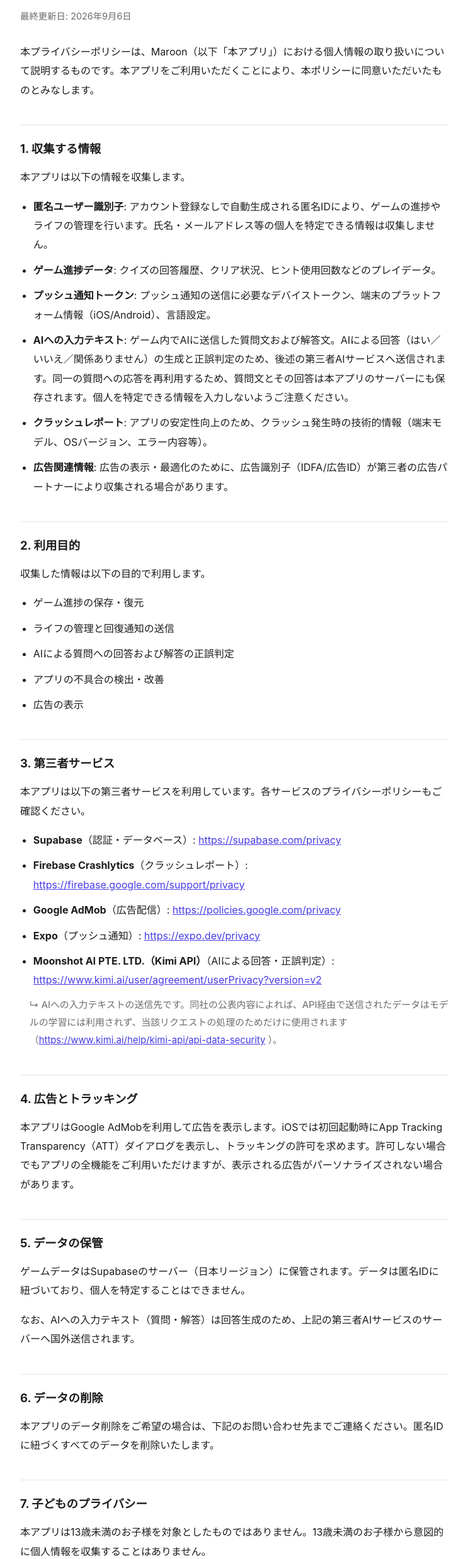
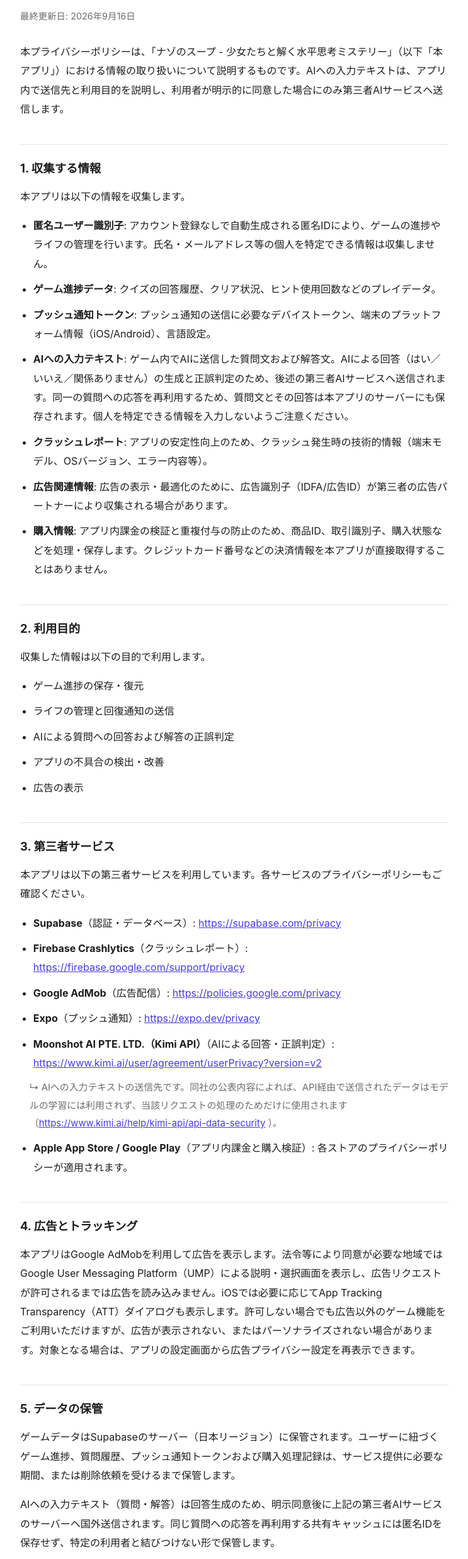
Before and after one commit to kurohune538/maroon-privacy, a plain HTML site: page index.html in a window 1280 px wide. Shown: the part 84-2560 px from the top of the page at 63% size, without its empty margins (268-1011 px from the left). Drawn offline with Linux system fonts and the light colour scheme.

Commit message:
ナゾのスープ向けにプライバシーポリシーを更新

```diff
--- a/index.html
+++ b/index.html
@@ -3,8 +3,8 @@
 <head>
 <meta charset="utf-8">
 <meta name="viewport" content="width=device-width, initial-scale=1">
-<title>プライバシーポリシー | Maroon</title>
-<meta name="description" content="水平思考クイズアプリ Maroon のプライバシーポリシー">
+<title>プライバシーポリシー | ナゾのスープ</title>
+<meta name="description" content="水平思考ミステリーアプリ ナゾのスープ のプライバシーポリシー">
 <style>
   :root { color-scheme: light dark; --accent: #473be7; --fg: #1c1c1e; --muted: #6b6b70; --bg: #ffffff; --rule: #e5e5ea; }
   @media (prefers-color-scheme: dark) {
@@ -32,8 +32,8 @@
 <body>
 <main>
 <h1>プライバシーポリシー</h1>
-<p class="updated">最終更新日: 2026年9月6日</p>
-<p>本プライバシーポリシーは、Maroon（以下「本アプリ」）における個人情報の取り扱いについて説明するものです。本アプリをご利用いただくことにより、本ポリシーに同意いただいたものとみなします。</p>
+<p class="updated">最終更新日: 2026年9月16日</p>
+<p>本プライバシーポリシーは、「ナゾのスープ - 少女たちと解く水平思考ミステリー」（以下「本アプリ」）における情報の取り扱いについて説明するものです。AIへの入力テキストは、アプリ内で送信先と利用目的を説明し、利用者が明示的に同意した場合にのみ第三者AIサービスへ送信します。</p>
 <h2>1. 収集する情報</h2>
 <p>本アプリは以下の情報を収集します。</p>
 <ul>
@@ -43,6 +43,7 @@
   <li><strong>AIへの入力テキスト</strong>: ゲーム内でAIに送信した質問文および解答文。AIによる回答（はい／いいえ／関係ありません）の生成と正誤判定のため、後述の第三者AIサービスへ送信されます。同一の質問への応答を再利用するため、質問文とその回答は本アプリのサーバーにも保存されます。個人を特定できる情報を入力しないようご注意ください。</li>
   <li><strong>クラッシュレポート</strong>: アプリの安定性向上のため、クラッシュ発生時の技術的情報（端末モデル、OSバージョン、エラー内容等）。</li>
   <li><strong>広告関連情報</strong>: 広告の表示・最適化のために、広告識別子（IDFA/広告ID）が第三者の広告パートナーにより収集される場合があります。</li>
+  <li><strong>購入情報</strong>: アプリ内課金の検証と重複付与の防止のため、商品ID、取引識別子、購入状態などを処理・保存します。クレジットカード番号などの決済情報を本アプリが直接取得することはありません。</li>
 </ul>
 <h2>2. 利用目的</h2>
 <p>収集した情報は以下の目的で利用します。</p>
@@ -62,14 +63,15 @@
   <li><strong>Expo</strong>（プッシュ通知）: <a href="https://expo.dev/privacy">https://expo.dev/privacy</a></li>
   <li><strong>Moonshot AI PTE. LTD.（Kimi API）</strong>（AIによる回答・正誤判定）: <a href="https://www.kimi.ai/user/agreement/userPrivacy?version=v2">https://www.kimi.ai/user/agreement/userPrivacy?version=v2</a></li>
   <li class="sub">AIへの入力テキストの送信先です。同社の公表内容によれば、API経由で送信されたデータはモデルの学習には利用されず、当該リクエストの処理のためだけに使用されます（<a href="https://www.kimi.ai/help/kimi-api/api-data-security">https://www.kimi.ai/help/kimi-api/api-data-security</a> ）。</li>
+  <li><strong>Apple App Store / Google Play</strong>（アプリ内課金と購入検証）: 各ストアのプライバシーポリシーが適用されます。</li>
 </ul>
 <h2>4. 広告とトラッキング</h2>
-<p>本アプリはGoogle AdMobを利用して広告を表示します。iOSでは初回起動時にApp Tracking Transparency（ATT）ダイアログを表示し、トラッキングの許可を求めます。許可しない場合でもアプリの全機能をご利用いただけますが、表示される広告がパーソナライズされない場合があります。</p>
+<p>本アプリはGoogle AdMobを利用して広告を表示します。法令等により同意が必要な地域ではGoogle User Messaging Platform（UMP）による説明・選択画面を表示し、広告リクエストが許可されるまでは広告を読み込みません。iOSでは必要に応じてApp Tracking Transparency（ATT）ダイアログも表示します。許可しない場合でも広告以外のゲーム機能をご利用いただけますが、広告が表示されない、またはパーソナライズされない場合があります。対象となる場合は、アプリの設定画面から広告プライバシー設定を再表示できます。</p>
 <h2>5. データの保管</h2>
-<p>ゲームデータはSupabaseのサーバー（日本リージョン）に保管されます。データは匿名IDに紐づいており、個人を特定することはできません。</p>
-<p>なお、AIへの入力テキスト（質問・解答）は回答生成のため、上記の第三者AIサービスのサーバーへ国外送信されます。</p>
+<p>ゲームデータはSupabaseのサーバー（日本リージョン）に保管されます。ユーザーに紐づくゲーム進捗、質問履歴、プッシュ通知トークンおよび購入処理記録は、サービス提供に必要な期間、または削除依頼を受けるまで保管します。</p>
+<p>AIへの入力テキスト（質問・解答）は回答生成のため、明示同意後に上記の第三者AIサービスのサーバーへ国外送信されます。同じ質問への応答を再利用する共有キャッシュには匿名IDを保存せず、特定の利用者と結びつけない形で保管します。</p>
 <h2>6. データの削除</h2>
-<p>本アプリのデータ削除をご希望の場合は、下記のお問い合わせ先までご連絡ください。匿名IDに紐づくすべてのデータを削除いたします。</p>
+<p>本アプリのデータ削除をご希望の場合は、下記のお問い合わせ先までご連絡ください。本人確認に必要な匿名IDをご案内いただいたうえで、その匿名IDに紐づくゲーム進捗、質問履歴、通知トークンその他のユーザーデータを削除します。AI送信への同意は、アプリの設定画面からいつでも取り消せます。</p>
 <h2>7. 子どものプライバシー</h2>
 <p>本アプリは13歳未満のお子様を対象としたものではありません。13歳未満のお子様から意図的に個人情報を収集することはありません。</p>
 <h2>8. ポリシーの変更</h2>
@@ -77,7 +79,7 @@
 <h2>9. お問い合わせ</h2>
 <p>本ポリシーに関するお問い合わせは、以下までご連絡ください。</p>
 <p>メール: kurohune538@gmail.com</p>
-<footer>Maroon — 水平思考クイズ</footer>
+<footer>ナゾのスープ — 少女たちと解く水平思考ミステリー</footer>
 </main>
 </body>
 </html>
```
Also changed, not shown: 1 other file.
